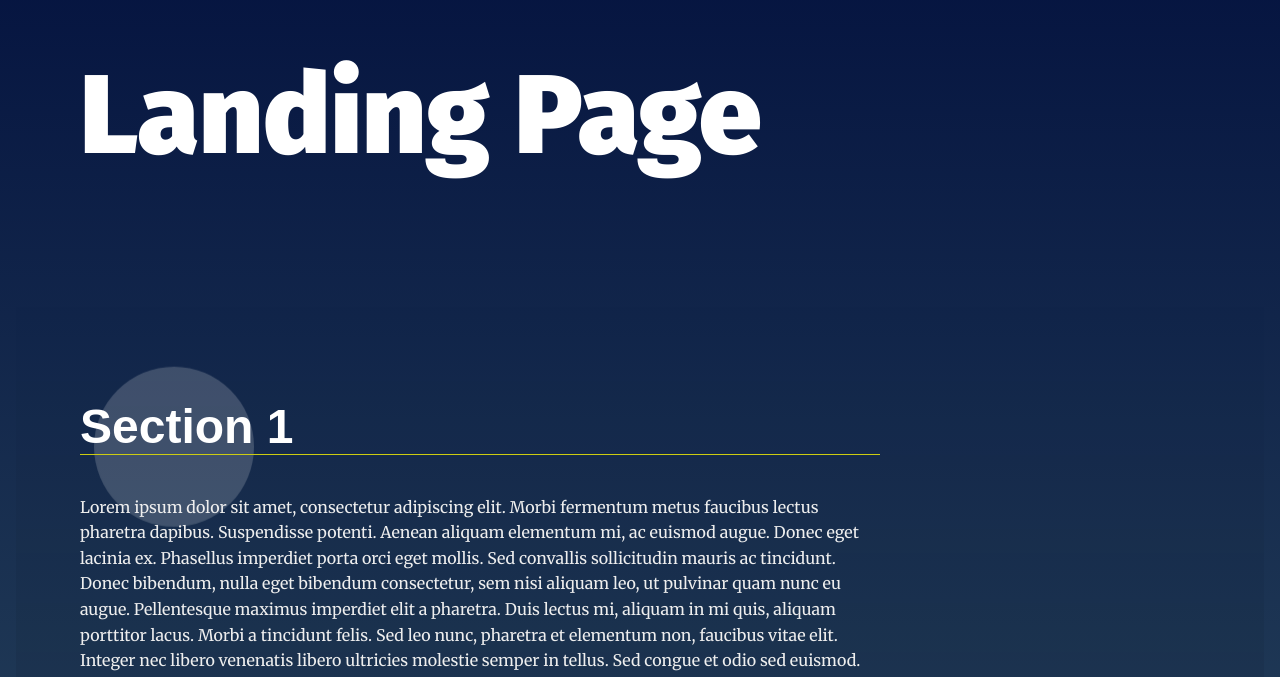
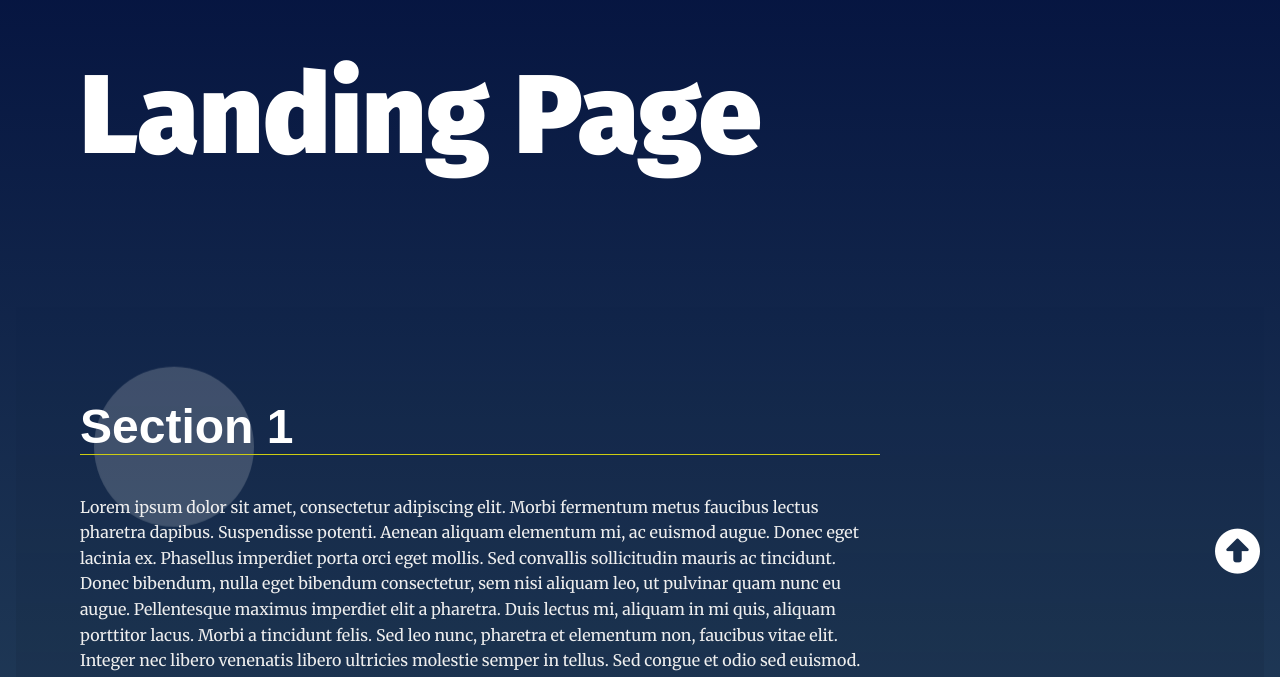
Before and after one commit to AhmedNabil1994/Landing-page, a plain HTML site: page index.html in a window 1280 px wide. Shown: the part 176-853 px from the top of the page. Drawn offline with Linux system fonts and the light colour scheme.

Commit message:
adding the scroll top button without functionality

```diff
--- a/css/styles.css
+++ b/css/styles.css
@@ -238,7 +238,14 @@ section.active{
 		           rotate(-360deg);
 	}
 }
-
+/* scroll to top icon */
+i.fa-circle-up {
+    color: white;
+    font-size: 45px;
+    position: fixed;
+    right: 20px;
+    bottom: 50px;
+}
 /* Media quiries for reponsive navbar  */
 @media(min-width:768px){
     .navbar__menu i {
--- a/index.html
+++ b/index.html
@@ -56,12 +56,12 @@
       </div>
     </section>
   </main>
+  <i class="fa-solid fa-circle-up"></i>
   <footer class="page__footer">
     <p>&copy Udacity</p>
   </footer>
 
 
-
   <script src="js/app.js"></script>
 </body>
 </html>
--- a/js/app.js
+++ b/js/app.js
@@ -155,6 +155,6 @@ window.addEventListener('scroll', function () {
 
 });
 // navbar should still be present on page load
-window.addEventListener("load" , function(){
+window.addEventListener("load",function(){
   ul.style.display = "block"
 })
```
